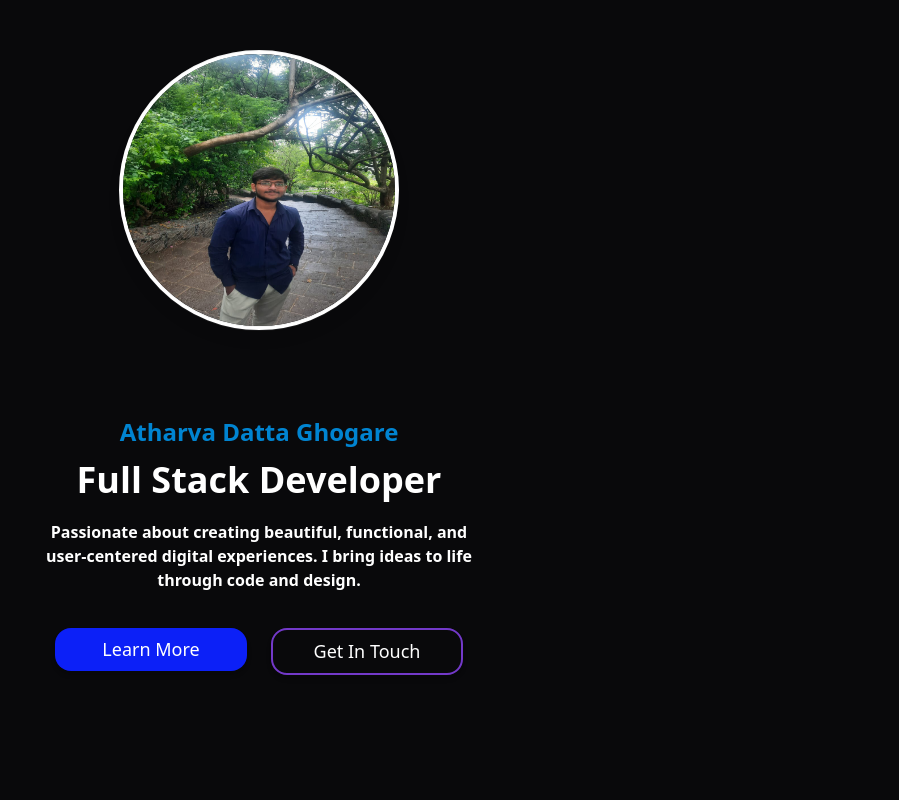
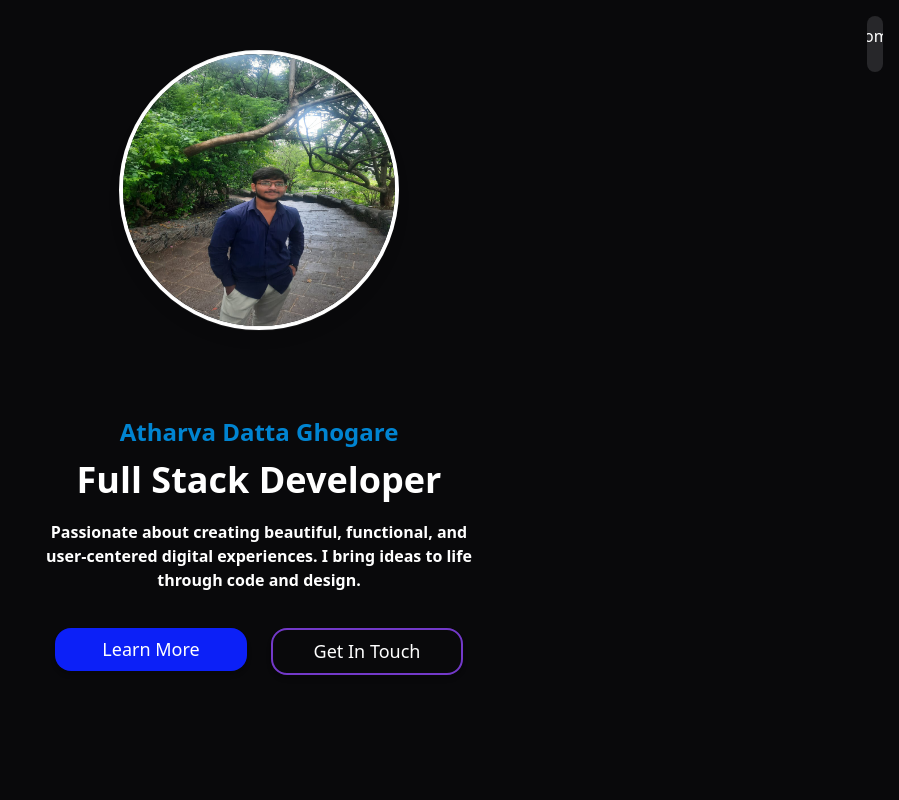
Before and after one commit to atharva486/profile-page, a React (Vite) app in the folder client/: page / in a window 1280 px wide. Shown: the top 800 px of the page, without its empty margins (381-1280 px from the left). Built offline with nearby package versions, Linux system fonts and the light colour scheme; no server answers.

Commit message:
floatingbar

```diff
--- a/client/src/App.jsx
+++ b/client/src/App.jsx
@@ -21,35 +21,13 @@ function App() {
   return (
     <div className="p-0 m-0 w-full min-h-screen flex flex-col">
       <nav
-        className={`${
-          showMenu ? 'w-1/2 md:w-1/4' : 'w-0'
-        } h-12 fixed top-4 right-4 rounded-3xl text-xl flex justify-around items-center bg-zinc-800 overflow-hidden transition-all duration-700 z-[100]`}
-      >
-        <a
-          href="#home"
-          className="text-white px-3 py-2 hover:border-b-4 hover:border-blue-500 transition-all duration-300"
-        >
-          Home
-        </a>
-        <a
-          href="#about"
-          className="text-white px-3 py-2 hover:border-b-4 hover:border-purple-500 transition-all duration-300"
-        >
-          About
-        </a>
-        <a
-          href="#skill"
-          className="text-white px-3 py-2 hover:border-b-4 hover:border-green-500 transition-all duration-300"
-        >
-          Skill
-        </a>
-        <a
-          href="#contact"
-          className="text-white px-3 py-2 hover:border-b-4 hover:border-pink-500 transition-all duration-300"
-        >
-          Contact
-        </a>
+        className={`${showMenu ? 'w-[85vw] md:w-1/3' : 'w-0'} h-14 fixed top-4 right-4 rounded-3xl text-base flex flex-wrap justify-center gap-2 items-center bg-zinc-800 overflow-hidden transition-all duration-700 z-[100] px-2`}>
+        <a href="#home" className="text-white px-3 py-2 hover:border-b-4 hover:border-blue-500 transition-all duration-300">Home</a>
+        <a href="#about" className="text-white px-3 py-2 hover:border-b-4 hover:border-purple-500 transition-all duration-300">About</a>
+        <a href="#skill" className="text-white px-3 py-2 hover:border-b-4 hover:border-green-500 transition-all duration-300">Skill</a>
+        <a href="#contact" className="text-white px-3 py-2 hover:border-b-4 hover:border-pink-500 transition-all duration-300">Contact</a>
       </nav>
+
 
       <div className="p-0 m-0 w-full min-h-screen">
         <Home />
--- a/client/src/components/skill.jsx
+++ b/client/src/components/skill.jsx
@@ -38,7 +38,6 @@ function Skill() {
         </div>
 
         <div className="flex flex-col lg:flex-row justify-between mx-10 lg:mx-20 mt-10 gap-10">
-          {/* Core Skills */}
           <div className="w-full lg:w-1/2 space-y-6">
             {coreSkills.map((skill, index) => (
               <div key={index}>
@@ -56,9 +55,7 @@ function Skill() {
             ))}
           </div>
 
-          {/* Tech Stack + Learning */}
           <div className="w-full lg:w-1/2 flex flex-col gap-6">
-            {/* Technologies */}
             <div>
               <p className="text-2xl mb-3 text-center">Technologies</p>
               <div className="flex flex-wrap justify-center gap-3 px-4">
@@ -81,8 +78,6 @@ function Skill() {
                 ))}
               </div>
             </div>
-
-            {/* Current Focus */}
             <div className="border border-zinc-700 rounded-3xl p-5">
               <p className="text-2xl mb-3">Current Focus:</p>
               <p className="text-zinc-400 mb-2 text-sm">
```
